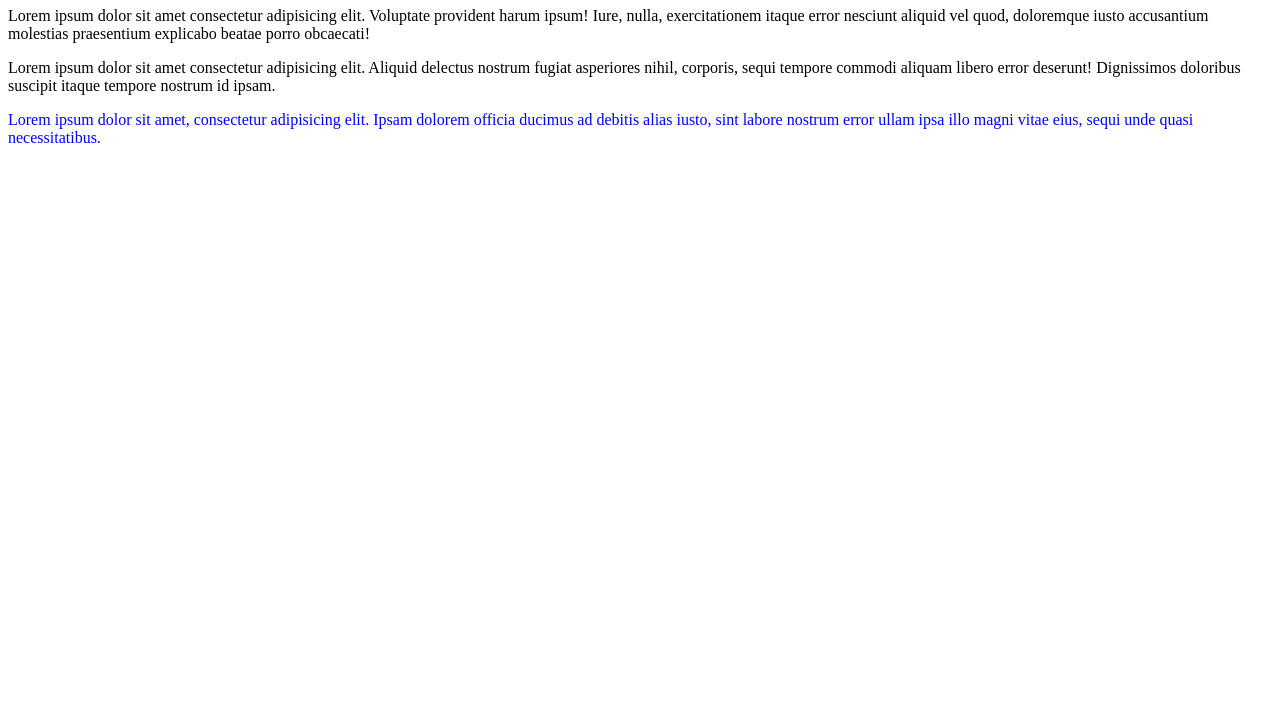
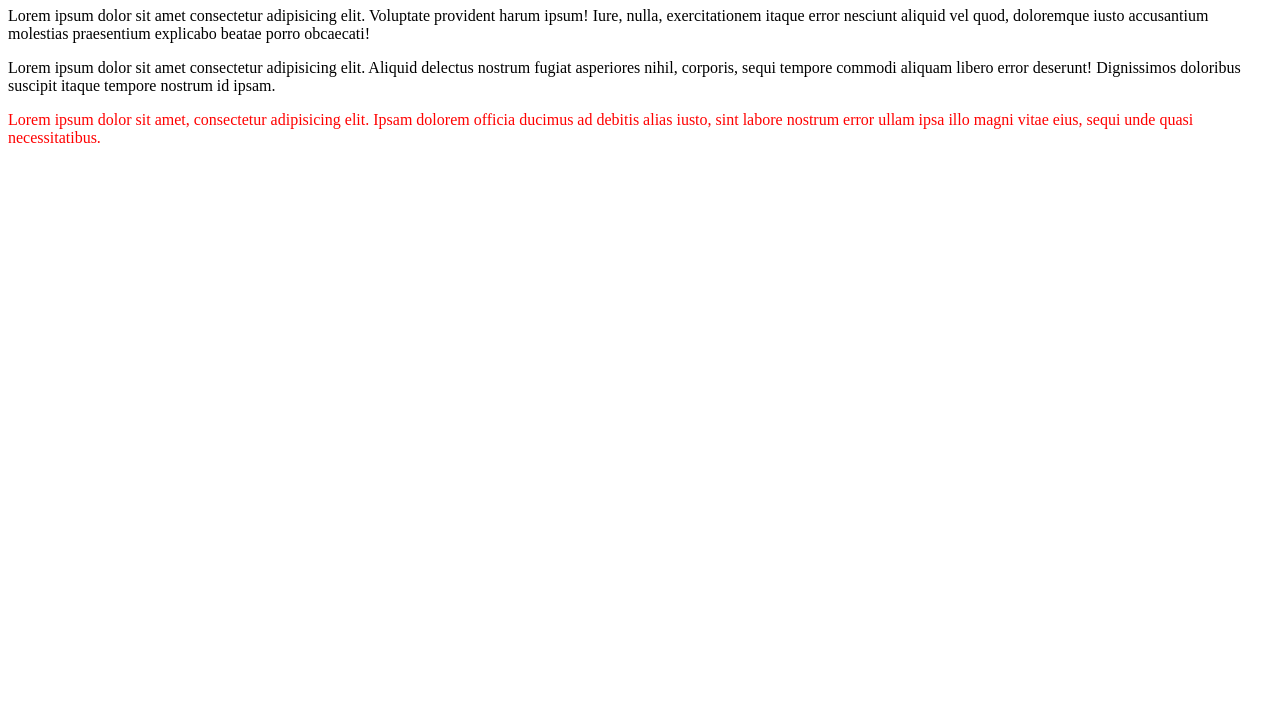
Before and after one commit to JohnDoe-123456/testPR22, a plain HTML site: page index.html in a window 1280 px wide. Shown: the part 73-800 px from the top of the page. Drawn offline with Linux system fonts and the light colour scheme.

Commit message:
change the color paragraph in red

```diff
--- a/index.html
+++ b/index.html
@@ -9,6 +9,6 @@
     <h1>Hello World!</h1>
     <p>Lorem ipsum dolor sit amet consectetur adipisicing elit. Voluptate provident harum ipsum! Iure, nulla, exercitationem itaque error nesciunt aliquid vel quod, doloremque iusto accusantium molestias praesentium explicabo beatae porro obcaecati!</p>
     <p>Lorem ipsum dolor sit amet consectetur adipisicing elit. Aliquid delectus nostrum fugiat asperiores nihil, corporis, sequi tempore commodi aliquam libero error deserunt! Dignissimos doloribus suscipit itaque tempore nostrum id ipsam.</p>
-    <p style="color: blue;">Lorem ipsum dolor sit amet, consectetur adipisicing elit. Ipsam dolorem officia ducimus ad debitis alias iusto, sint labore nostrum error ullam ipsa illo magni vitae eius, sequi unde quasi necessitatibus.</p>
+    <p style="color: red;">Lorem ipsum dolor sit amet, consectetur adipisicing elit. Ipsam dolorem officia ducimus ad debitis alias iusto, sint labore nostrum error ullam ipsa illo magni vitae eius, sequi unde quasi necessitatibus.</p>
 </body>
 </html>
```
